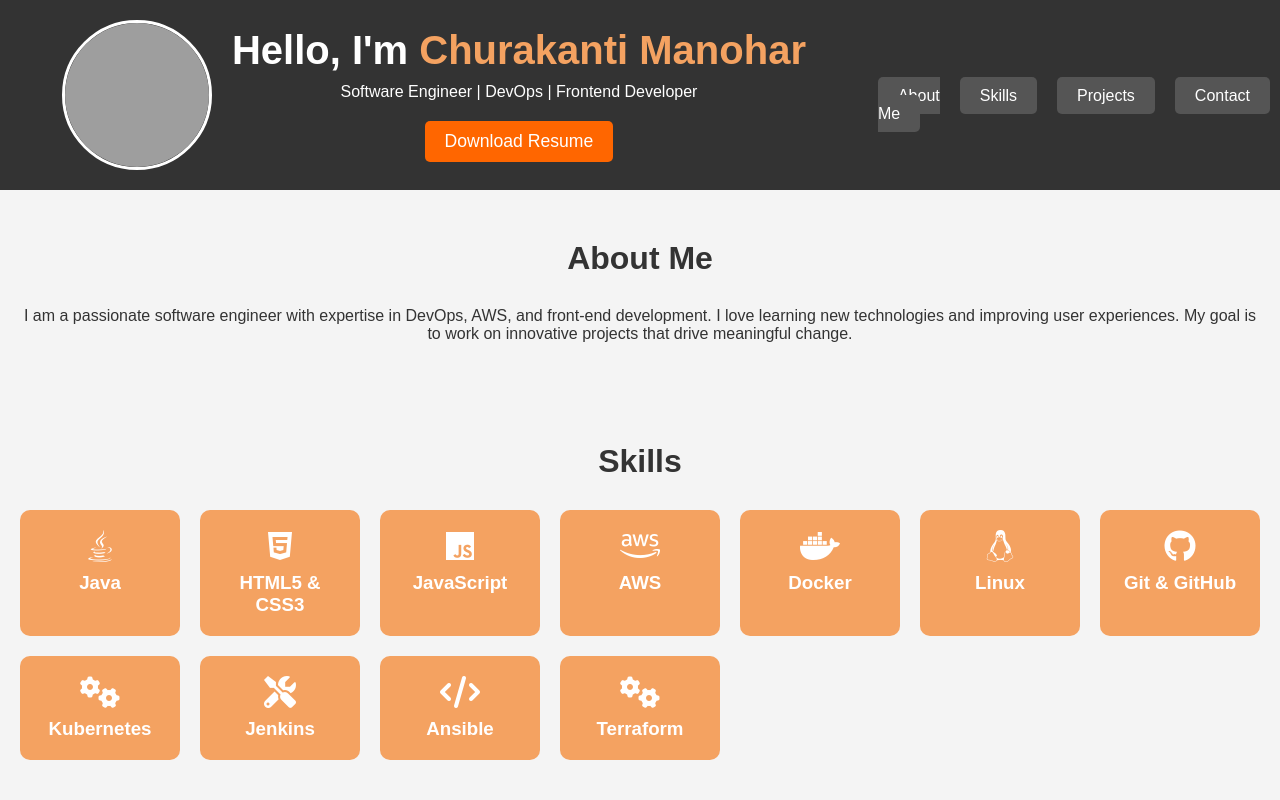
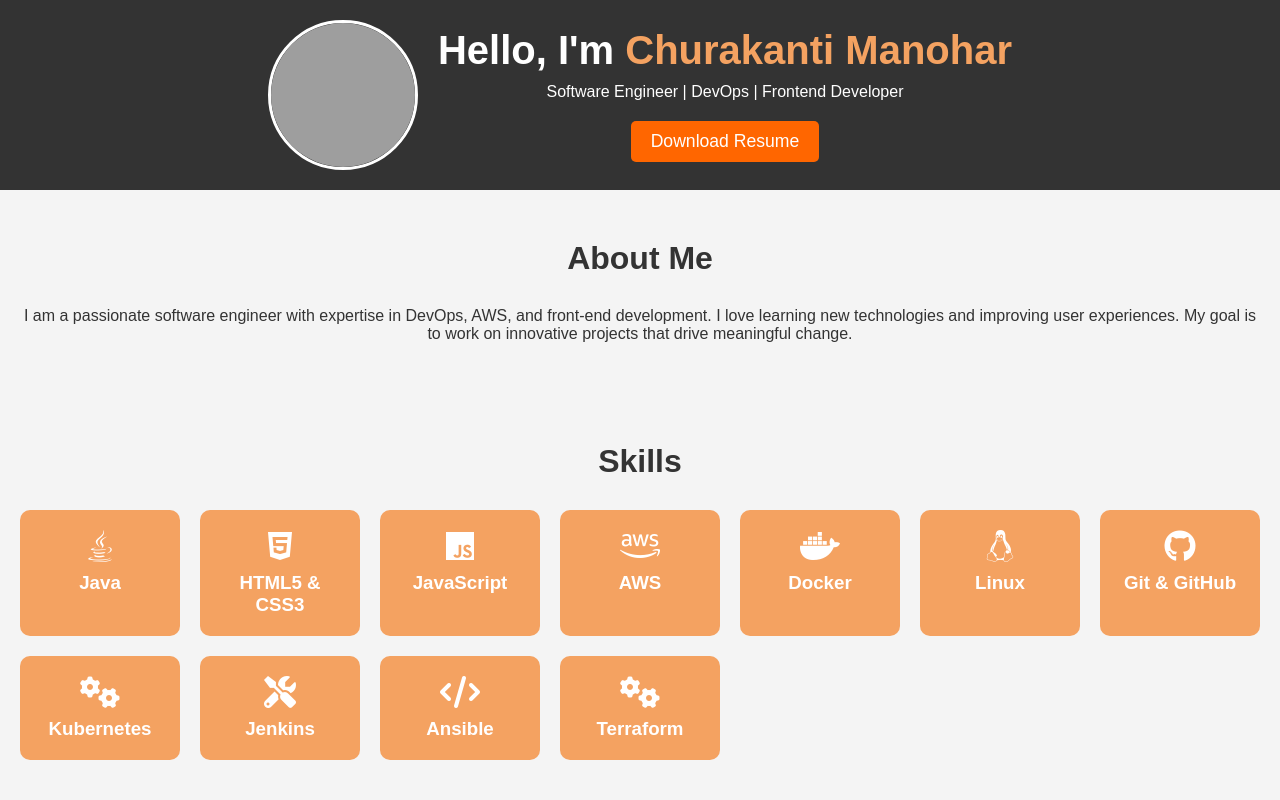
Before and after one commit to Churakantimanohar/portfolio, a plain HTML site: page index.html in a window 1280 px wide. Shown: the top 800 px of the page. Drawn offline with Linux system fonts and the light colour scheme; grey boxes are pictures that could not be loaded.

Commit message:
Update index.html
removed nav ( <nav>
            <ul>
                <li><a href="#about">About Me</a></li>
                <li><a href="#skills">Skills</a></li>
                <li><a href="#projects">Projects</a></li>
                <li><a href="#contact">Contact</a></li>
            </ul>
        </nav>)

```diff
--- a/index.html
+++ b/index.html
@@ -19,14 +19,7 @@
                 <a href="resume.pdf" class="download-button" download>Download Resume</a>
             </div>
         </div>
-        <nav>
-            <ul>
-                <li><a href="#about">About Me</a></li>
-                <li><a href="#skills">Skills</a></li>
-                <li><a href="#projects">Projects</a></li>
-                <li><a href="#contact">Contact</a></li>
-            </ul>
-        </nav>
+
     </header>
 
     <section id="about" class="section">
```
